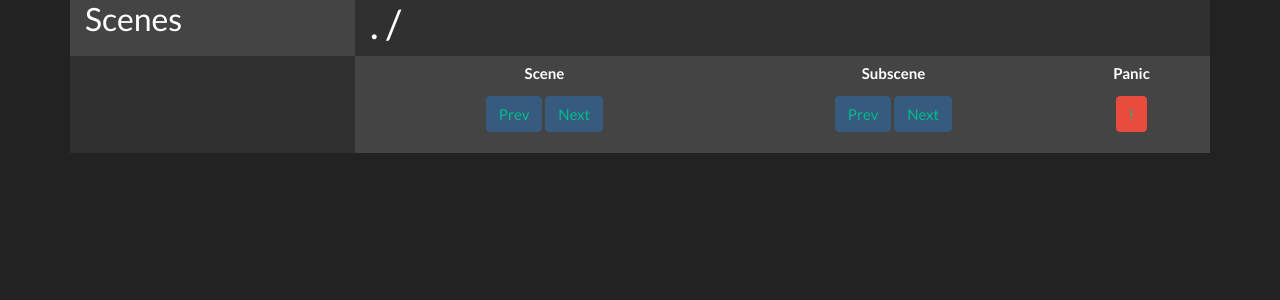
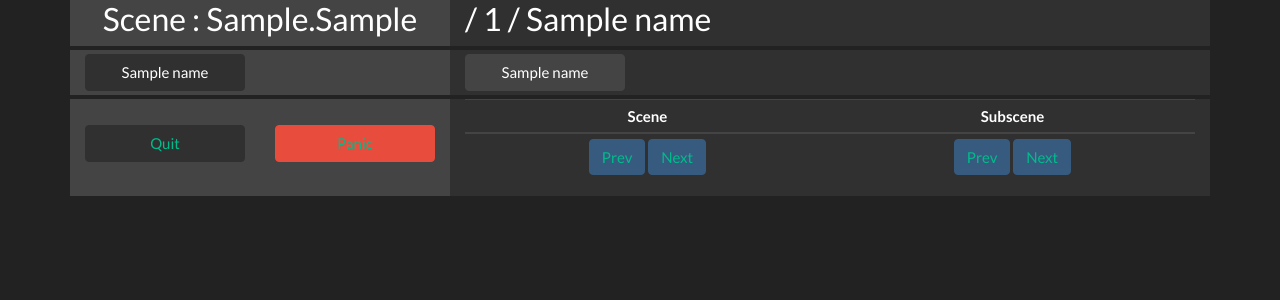
Before and after one commit to stefets/flaskdings, a Flask app: template src/frontend/templates/ui.html in a window 1280 px wide. Shown: the top 300 px of the page. Run offline with Flask 2, Linux system fonts and the light colour scheme; the template is opened without the code that fills it: most values are stand-ins (such as "Sample title", 1, 10 or a date in 2020); parts of the project's set-up code (start-up, migrations or seed data) failed here and were passed over; some libraries are stand-ins or nearby versions.

Commit message:
Better UI + Quit function

```diff
--- a/src/frontend/templates/ui.html
+++ b/src/frontend/templates/ui.html
@@ -1,63 +1,124 @@
 {% extends 'base.html' %}
 
 {% block body %}
+<div class="container">
 
-<div class="container">
-  <div class="row">
-    <div class="col-md-3 bg-secondary">
-      <h3>Scenes</h3>
-      {% for key, value in config.scenes.items() %}
-      <div>
-        <a href="/api/mididings/scenes/{{ key }}{{ parameter | inject_endpoint }}">{{ key }}:{{value[0] }}</a>
-      </div>
-      {% endfor %}
+  <!-- Header -->
+  <div class="row mb-1">
+    <div class="col-md-4 bg-secondary text-center">
+      <h3>Scene : {{context.current_scene}}.{{context.current_subscene}} </h3>
     </div>
-    <div class="col-md-9 bg-dark">
-      <h2>{{config.current_scene}}.{{config.current_subscene}} / {{ config.scenes[config.current_scene][0] }} </h2>
-      <h2 class="text-center">{{ config.scenes[config.current_scene][0] }}</h2>
-      {% for value in config.scenes[config.current_scene][1] %}
-      <div class="text-center">
-        {% if loop.index == config.current_subscene %}
-        <a class="btn btn-success"
-          href="/api/mididings/subscenes/{{ loop.index }}{{ parameter | inject_endpoint }}">{{value}}</a>
-        {% else %}
-        <a class="btn btn-secondary"
-          href="/api/mididings/subscenes/{{ loop.index }}{{ parameter | inject_endpoint }}">{{value}}</a>
+    <div class="col-md-8 bg-dark">
+      <!-- Fil d'ariane -->
+      <h3 class="bg-dark">
+        / {{ context.scenes[context.current_scene][0] }}
+        {% if context.scenes[context.current_scene][1]|length > 0 %}
+        / {{ context.scenes[context.current_scene][1][context.current_subscene-1]}}
         {% endif %}
-      </div>
-      {% endfor %}
+      </h3>
     </div>
   </div>
 
+  <!-- Body -->
+  <div class="row mb-1">
+
+    <!-- Liste de scenes -->
+    <div class="col-md-4 bg-secondary">
+
+      {% for scenes in context.scenes.items() | batch(2) %}
+
+      <div class="row mt-1 mb-1">
+        {%- for scene in scenes %}
+        <div class="col-md-6">
+          {% if scene[0] == context.current_scene %}
+          {% set class="btn-success" %}
+          {% else %}
+          {% set class="btn-dark" %}
+          {% endif %}
+          <a class="btn btn-block {{ class }}" href="/api/mididings/scenes/{{ scene[0] }}{{ parameter | inject_endpoint }}">{{
+            scene[1][0]}}</a>
+        </div>
+        {% endfor %}
+      </div>
+
+      {% endfor %}
+
+    </div>
+
+    <!-- Sous-scenes de la scene courante -->
+    <div class="col-md-8 bg-dark">
+
+      {% set iterator = {'count': 0} %}
+
+      {% for subscenes in context.scenes[context.current_scene][1] | batch(4) %}
+
+      <div class="row mt-1 mb-1">
+
+        {%- for subscene in subscenes %}
+
+        {% if iterator.update({'count': iterator.count + 1}) %}{% endif %}
+        <div class="col-md-3 text-center">
+          {% if iterator.count == context.current_subscene %}
+          {% set class="btn-success" %}
+          {% else %}
+          {% set class="btn-secondary" %}
+          {% endif %}
+          <a class="btn btn-block {{ class }}"
+            href="/api/mididings/subscenes/{{ iterator.count }}{{ parameter | inject_endpoint }}">{{subscene}}</a>
+        </div>
+        <!-- Subscene  -->
+        {%- endfor %}
+
+      </div>
+      <!-- Subscene batch -->
+      {% endfor %}
+
+    </div>
+
+  </div>
+
+  <!-- Footer -->
   <div class="row">
-    <div class="col-md-3 bg-dark">
+
+    <div class="col-md-4 bg-secondary">
       <!--
         <div><a class="btn btn-primary" href="/mididings/query">Query</a></div>
         <input type="range" id="volume" name="volume" min="0" max="100">
       -->
+      <br />
+      <div class="row mt-1 mb-1">
+        <div class="col-md-6">
+          <div class="btn btn-block btn-dark"><a href="/api/mididings/quit{{ parameter | inject_endpoint }}">Quit</a></div>
+        </div>
+        <div class="col-md-6">
+          <div class="btn btn-block btn-danger"><a href="/api/mididings/panic">Panic</a></div>
+        </div>
+      </div>
     </div>
-    <div class="col-md-9 bg-secondary">
+
+    <div class="col-md-8 bg-dark">
       <table class="table text-center table-sm">
         <thead>
           <tr>
             <th scope="col">Scene</th>
             <th scope="col">Subscene</th>
-            <th scope="col">Panic</th>
           </tr>
         </thead>
         <tbody>
           <tr>
             <td>
-              <div class="btn btn-primary"><a href="/api/mididings/prev_scene{{ parameter | inject_endpoint }}">Prev</a></div>
-              <div class="btn btn-primary"><a href="/api/mididings/next_scene{{ parameter | inject_endpoint }}">Next</a></div>
+              <div class="btn btn-primary"><a href="/api/mididings/prev_scene{{ parameter | inject_endpoint }}">Prev</a>
+              </div>
+              <div class="btn btn-primary"><a href="/api/mididings/next_scene{{ parameter | inject_endpoint }}">Next</a>
+              </div>
             </td>
             <td>
-              <div class="btn btn-primary"><a href="/api/mididings/prev_subscene{{ parameter | inject_endpoint }}">Prev</a></div>
-              <div class="btn btn-primary"><a href="/api/mididings/next_subscene{{ parameter | inject_endpoint }}">Next</a></div>
+              <div class="btn btn-primary"><a
+                  href="/api/mididings/prev_subscene{{ parameter | inject_endpoint }}">Prev</a></div>
+              <div class="btn btn-primary"><a
+                  href="/api/mididings/next_subscene{{ parameter | inject_endpoint }}">Next</a></div>
             </td>
-            <td>
-              <div class="btn btn-danger"><a href="/api/mididings/panic">!</a></div>
-            </td>
+
           </tr>
         </tbody>
       </table>
--- a/src/frontend/views.py
+++ b/src/frontend/views.py
@@ -11,6 +11,6 @@ def index():
     if current_app.config['livedings'].scenes:
         # We are here after an OSC process, wait a little before rendering
         sleep(0.0625)
-        return render_template('ui.html', config=current_app.config['livedings'], parameter="?view=")
+        return render_template('ui.html', context=current_app.config['livedings'], parameter="?view=")
     else:
         return render_template('nodings.html')
--- a/src/service.py
+++ b/src/service.py
@@ -60,6 +60,10 @@ def prev_subscene():
 @app.route("/api/mididings/panic")
 def panic():
     return on_api_request(livedings.panic)
+
+@app.route("/api/mididings/quit")
+def quit():
+    return on_api_request(livedings.quit)
 
 
 @app.route("/api/mididings/scenes/<int:value>")
```
Also changed, not shown: src/osc/server.py (+9 -0 lines).
